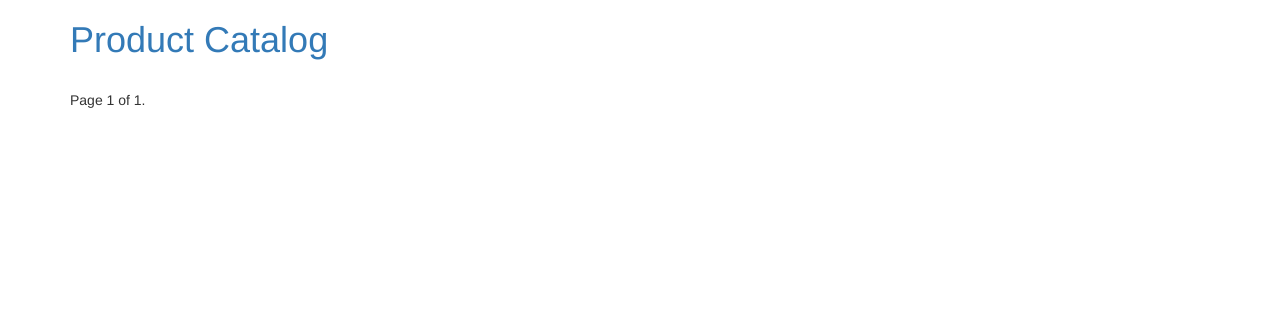
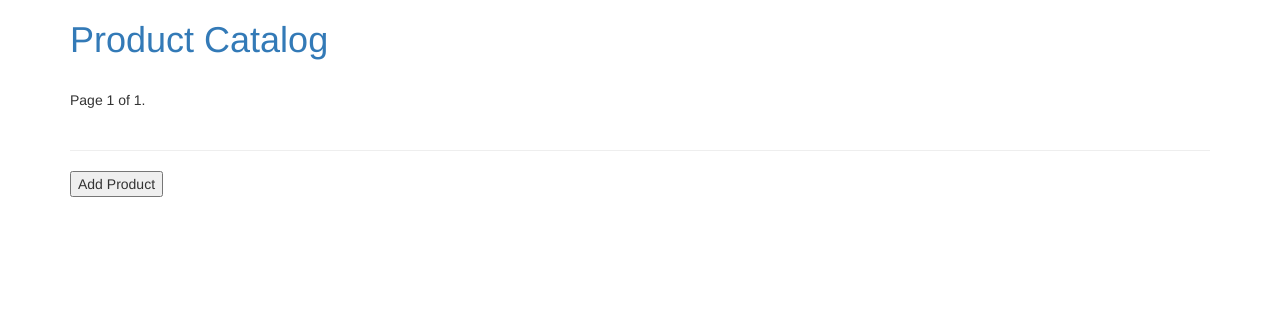
Before and after one commit to dave-worley/django-generic, a Django app: page / in a window 1280 px wide. Shown: the top 320 px of the page. Run offline with Django 3.2, Linux system fonts and the light colour scheme; data that the repository does not hold is empty; some libraries are stand-ins or nearby versions.

Commit message:
Stubbed out the Product detail view

```diff
--- a/ProductCatalog/ProductCatalog/settings.py
+++ b/ProductCatalog/ProductCatalog/settings.py
@@ -100,7 +100,6 @@ USE_TZ = True
 
 # Static files (CSS, JavaScript, Images)
 # https://docs.djangoproject.com/en/1.8/howto/static-files/
-
 STATIC_URL = '/static/'
 STATICFILES_DIRS = (
     os.path.join(BASE_DIR, 'static'),
--- a/ProductCatalog/ProductCatalog/tests.py
+++ b/ProductCatalog/ProductCatalog/tests.py
@@ -27,7 +27,5 @@ class CatalogUserTestCase(LiveServerTestCase):
         add_product_button = self.browser.find_element_by_id('add-product')
         self.assertEqual('Add Product', add_product_button.text)
 
-        self.fail('Incomplete test.')
-
     def tearDown(self):
         self.browser.quit()
--- a/ProductCatalog/ProductCatalog/urls.py
+++ b/ProductCatalog/ProductCatalog/urls.py
@@ -18,5 +18,6 @@ from django.contrib import admin
 
 urlpatterns = [
     url(r'^admin/', include(admin.site.urls)),
+    url(r'^product/', include('catalogmanager.urls')),
     url(r'^$', 'catalogmanager.views.index'),
 ]
--- /dev/null
+++ b/ProductCatalog/catalogmanager/urls.py
@@ -0,0 +1,6 @@
+from django.conf.urls import url
+from . import views
+
+urlpatterns = [
+    url(r'^(?P<product_id>\d+)/', views.productDetail, name='product'),
+]
--- a/ProductCatalog/catalogmanager/views.py
+++ b/ProductCatalog/catalogmanager/views.py
@@ -17,3 +17,10 @@ def index(request):
         'products': products
     }
     return render(request, 'catalogmanager/index.html', context)
+
+def productDetail(request, product_id):
+    product = Product.objects.get(id = product_id)
+    context = {
+        'product': product
+    }
+    return render(request, 'catalogmanager/product.html', context)
--- a/ProductCatalog/templates/base.html
+++ b/ProductCatalog/templates/base.html
@@ -19,7 +19,6 @@
   <script src="https://maxcdn.bootstrapcdn.com/bootstrap/3.3.5/js/bootstrap.min.js"
           integrity="sha512-K1qjQ+NcF2TYO/eI3M6v8EiNYZfA95pQumfvcVrTHtwQVDG+aHRqLi/ETn2uB+1JqwYqVG3LIvdm9lj6imS/pQ=="
           crossorigin="anonymous"></script>
-  <link rel="stylesheet" href="{% static 'css/main.css' %}" />
   {% block head %}{% endblock %}
 </head>
 <body {{ body_attr|safe }}>
--- a/ProductCatalog/templates/catalogmanager/index.html
+++ b/ProductCatalog/templates/catalogmanager/index.html
@@ -28,4 +28,10 @@
       {% endif %}
     </span>
   </div>
+  <hr/>
+  <div class="row">
+    <div class="col-md-4 offset-8">
+      <button id="add-product">Add Product</button>
+    </div>
+  </div>
 {% endblock %}
```
Also changed, not shown: ProductCatalog/catalogmanager/tests/test_views.py (+18 -4 lines). Lines whose indentation alone changed are shown as unchanged.
